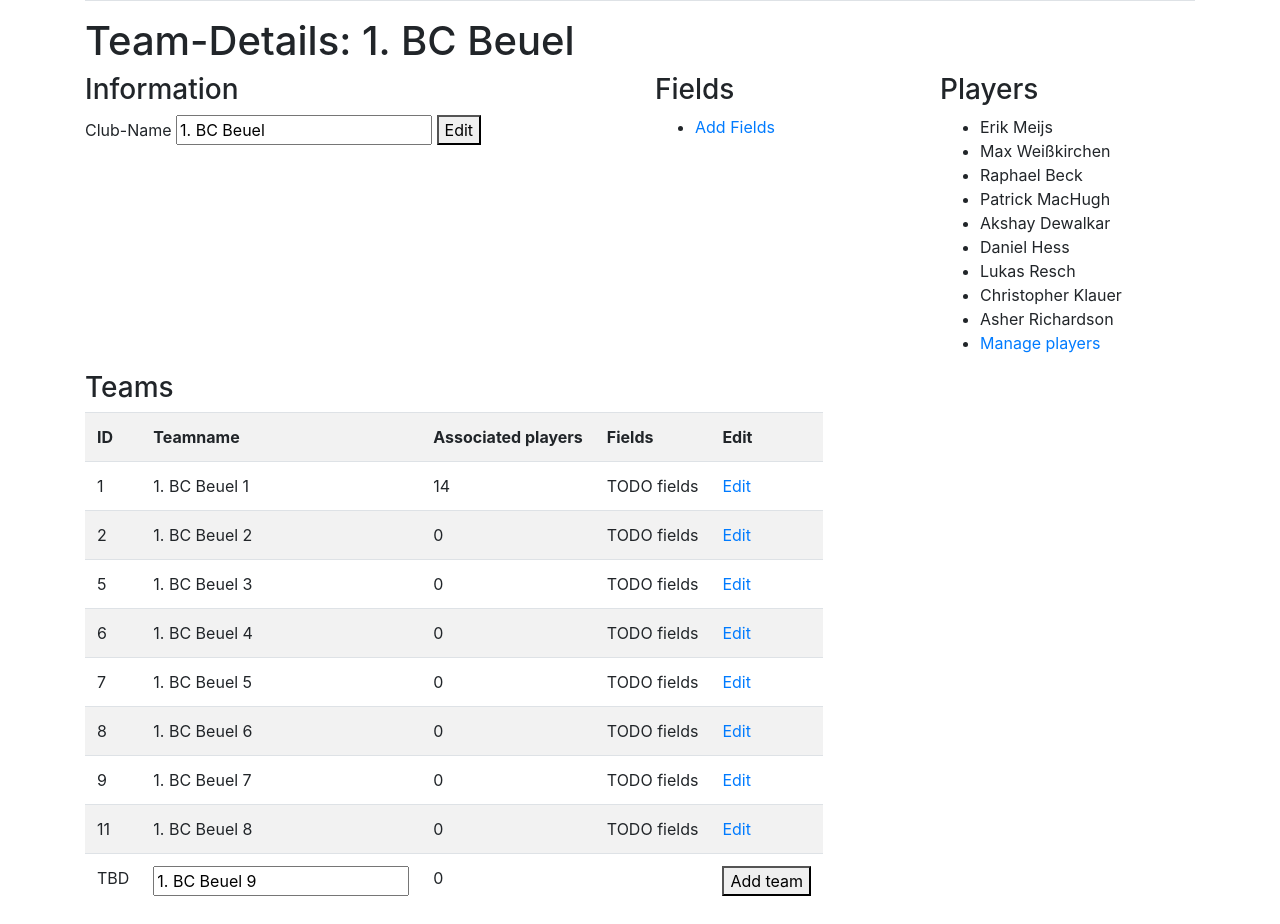
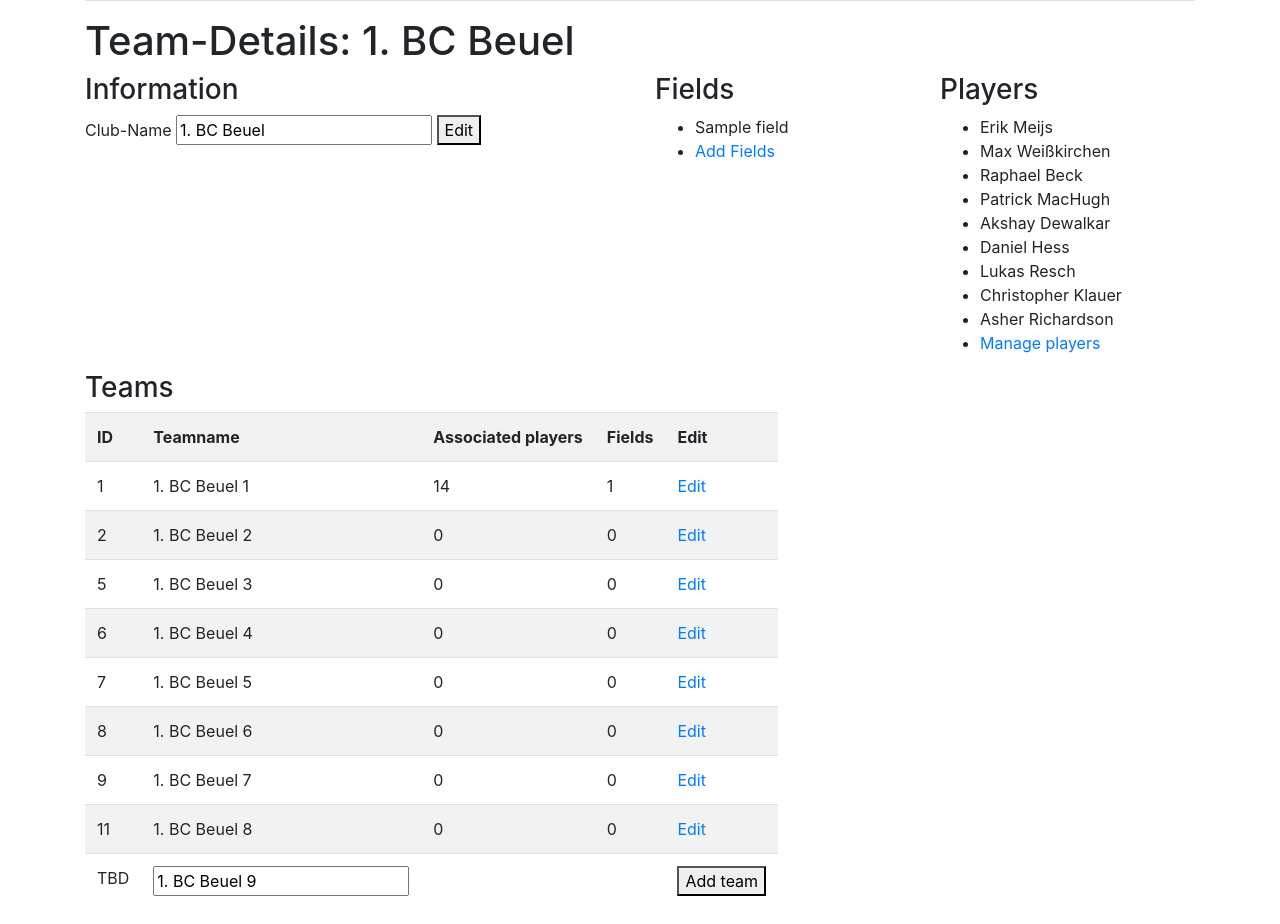
Before and after one commit to meyerjo/ticker, a Django app: page /ticker/manage/clubs/details/1/ in a window 1280 px wide. Shown: the part 454-1378 px from the top of the page. Run offline with Django 3.2, Linux system fonts and the light colour scheme; data comes from the database, SQL or seed files in the repository; tables that the repository leaves empty hold one stand-in row (values such as "Sample post"); some libraries are stand-ins or nearby versions.

Commit message:
* worked on different things

```diff
--- a/ticker/models/fields.py
+++ b/ticker/models/fields.py
@@ -7,6 +7,8 @@ from ticker.models import Match, Game
 class Field(models.Model):
     field_name = models.CharField(max_length=255)
 
+    def get_name(self):
+        return self.field_name
 
 class FieldAllocation(models.Model):
     field = models.ForeignKey(Field, CASCADE)
--- a/ticker/models/player_clubs.py
+++ b/ticker/models/player_clubs.py
@@ -27,6 +27,9 @@ class Club(models.Model):
 
     def get_ten_players(self):
         return Player.objects.filter(teamplayerassociation__team__parent_club=self)[:9]
+
+    def get_fields(self):
+        return self.fields.all()
 
 
 class Player(models.Model):
@@ -74,6 +77,19 @@ class Team(models.Model):
         print(teams)
         return teams
 
+    def get_fields_annotated(self):
+        parent_club_fields = self.parent_club.fields.filter(id__in=self.fields.all().values_list('id', flat=True))
+        other_club_fields = self.parent_club.fields.exclude(id__in=self.fields.all().values_list('id', flat=True))
+        result = []
+        for field in parent_club_fields:
+            result.append((field.id, field.get_name(), 1))
+        for field in other_club_fields:
+            result.append((field.id, field.get_name(), 0))
+        return result
+
+    def get_fields(self):
+        return self.fields.all()
+
 
 class TeamPlayerAssociation(models.Model):
     team = models.ForeignKey(Team, CASCADE)
--- a/ticker/templates/base.html
+++ b/ticker/templates/base.html
@@ -11,6 +11,7 @@
     <link href="{% static 'ext/bootstrap/dist/css/bootstrap.min.css' %}" rel="stylesheet"/>
     <link href="{% static 'ext/bootstrap/dist/css/bootstrap-theme.min.css' %}" rel="stylesheet"/>
     <link href="https://maxcdn.bootstrapcdn.com/font-awesome/4.6.3/css/font-awesome.min.css" rel="stylesheet" integrity="sha384-T8Gy5hrqNKT+hzMclPo118YTQO6cYprQmhrYwIiQ/3axmI1hQomh7Ud2hPOy8SP1" crossorigin="anonymous">
+    <link href="{% static 'css/ticker_manage.css' %}" rel="stylesheet"/>
 
     <script src="//code.jquery.com/jquery-3.1.0.min.js"   integrity="sha256-cCueBR6CsyA4/9szpPfrX3s49M9vUU5BgtiJj06wt/s="   crossorigin="anonymous"></script>
     <script src="{% static 'ext/bootstrap/dist/js/bootstrap.min.js' %}" type="text/javascript"></script>
--- a/ticker/templates/user/manage_clubs.html
+++ b/ticker/templates/user/manage_clubs.html
@@ -68,8 +68,12 @@
                 </div>
                 <div class="col-sm-3">
                     <h3>Fields</h3>
-
                     <ul>
+                            {% for field in details.get_fields %}
+                                <li>
+                                    {{ field.get_name }}
+                                </li>
+                            {% endfor %}
                         <li>
                             <a href="{% url 'manage_fields' details.id %}">Add Fields</a>
                         </li>
@@ -106,7 +110,7 @@
                                         <td>{{ team.id }}</td>
                                         <td>{{ team.team_name }}</td>
                                         <td>{{ team.get_players|length }}</td>
-                                        <td>TODO fields</td>
+                                        <td>{{ team.get_fields|length }}</td>
                                         <td><a href="{% url 'manage_teams_details' team.id %}">Edit</a></td>
                                     </tr>
                                 {% endfor %}
@@ -124,7 +128,7 @@
                                     <input type="text" name="team_name"
                                            value="{{ details.club_name }} {{ details.get_next_team_index }}"/>
                                 </td>
-                                <td>0</td>
+                                <td></td>
                                 <td></td>
                                 <td><button type="submit">Add team</button></td>
                             </tr>
--- a/ticker/templates/user/manage_teams.html
+++ b/ticker/templates/user/manage_teams.html
@@ -131,6 +131,12 @@
             </div>
             <div class="col-sm-3">
                 <h3>Fields</h3>
+                {% for field in team.get_fields_annotated %}
+                    <label for="field_{{ field.0 }}">
+                        {{ field.1 }}
+                    </label>
+                    <input id="field_{{ field.0 }}" name="field_{{ field.0 }}" value="{{ field.2 }}"/>
+                {% endfor %}
                 TODO
             </div>
         </div>
```
Also changed, not shown: ticker/static/css/ticker_manage.css (added).
